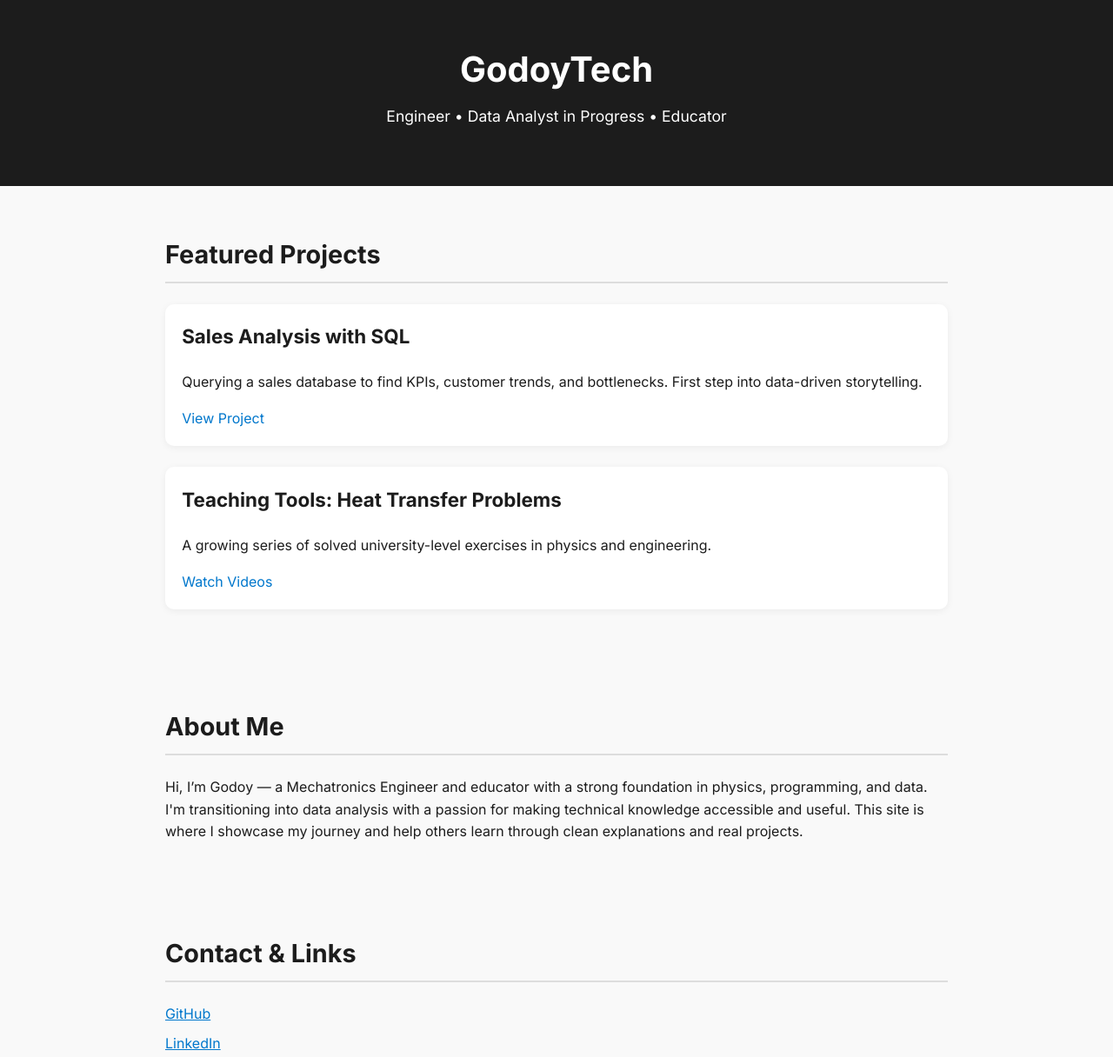
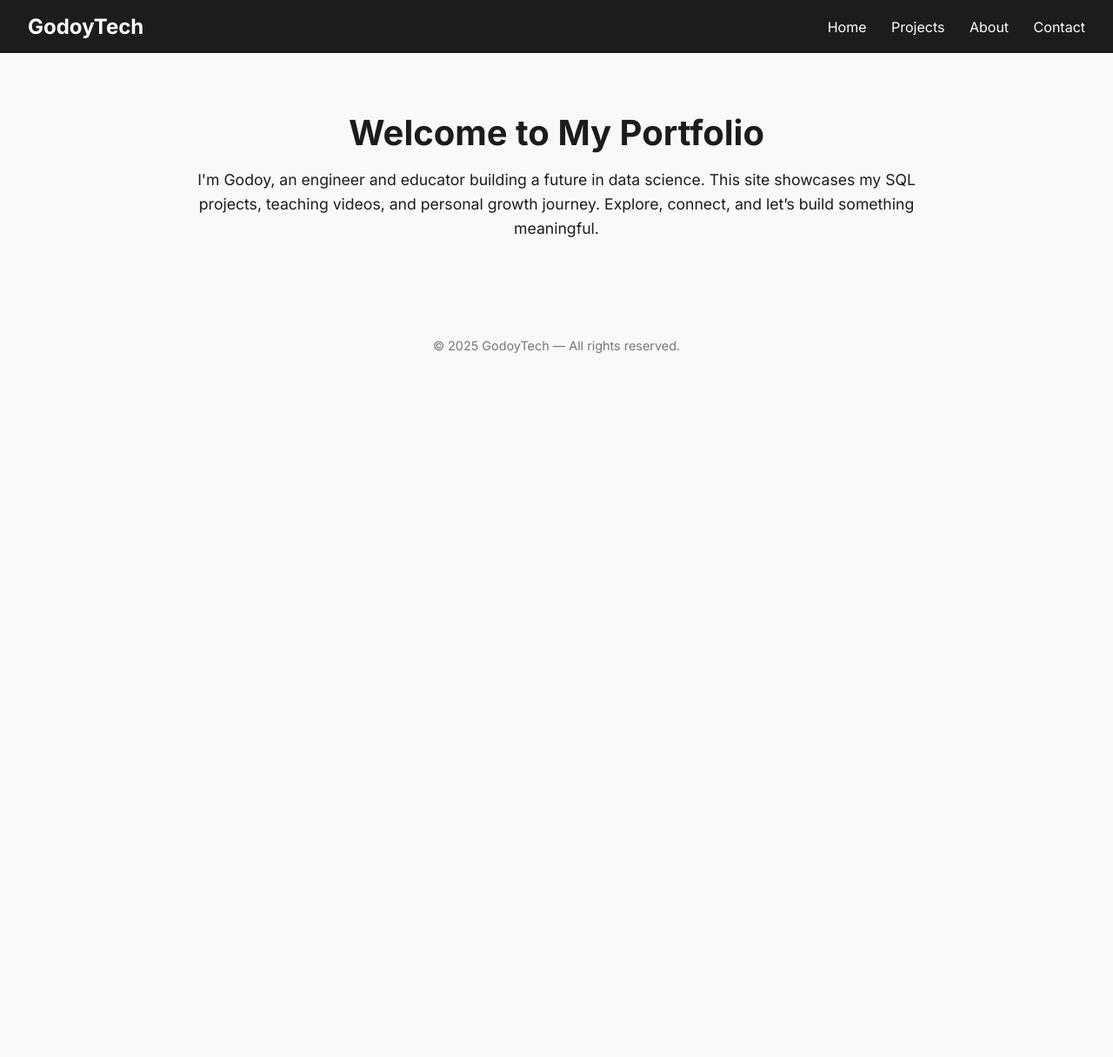
Before and after one commit to Arfenond/godotech, a plain HTML site: page index.html in a window 1280 px wide. Shown: the top 1216 px of the page at 87% size. After the commit the page ends 800 px from the top, so only its background shows below. Drawn offline with Linux system fonts and the light colour scheme.

Commit message:
Update index.html

```diff
--- a/index.html
+++ b/index.html
@@ -3,119 +3,106 @@
 <head>
   <meta charset="UTF-8" />
   <meta name="viewport" content="width=device-width, initial-scale=1.0"/>
-  <title>GodoyTech | Data & Education Portfolio</title>
+  <title>GodoyTech | Home</title>
   <link href="https://fonts.googleapis.com/css2?family=Inter:wght@400;700&display=swap" rel="stylesheet">
   <style>
+    * {
+      margin: 0;
+      padding: 0;
+      box-sizing: border-box;
+    }
+
     body {
-      margin: 0;
       font-family: 'Inter', sans-serif;
       background-color: #f9f9f9;
       color: #1c1c1c;
-      line-height: 1.6;
     }
 
     header {
       background-color: #1c1c1c;
       color: white;
-      padding: 3rem 1rem;
-      text-align: center;
+      padding: 1rem 2rem;
+      position: fixed;
+      width: 100%;
+      top: 0;
+      left: 0;
+      z-index: 1000;
+      display: flex;
+      justify-content: space-between;
+      align-items: center;
     }
 
     header h1 {
-      margin: 0;
-      font-size: 2.5rem;
+      font-size: 1.5rem;
     }
 
-    header p {
-      margin-top: 0.5rem;
-      font-size: 1.1rem;
+    nav a {
+      margin-left: 1.5rem;
+      color: white;
+      text-decoration: none;
+      font-weight: 500;
     }
 
-    .section {
-      padding: 2rem 1rem;
-      max-width: 900px;
-      margin: auto;
+    nav a:hover {
+      text-decoration: underline;
     }
 
-    .section h2 {
-      border-bottom: 2px solid #ddd;
-      padding-bottom: 0.5rem;
-      margin-bottom: 1.5rem;
-      font-size: 1.8rem;
+    .hero {
+      padding: 8rem 2rem 2rem;
+      text-align: center;
+      max-width: 900px;
+      margin: 0 auto;
     }
 
-    .project {
-      background: white;
-      padding: 1.2rem;
-      border-radius: 10px;
-      margin-bottom: 1.5rem;
-      box-shadow: 0 2px 8px rgba(0, 0, 0, 0.06);
+    .hero h2 {
+      font-size: 2.5rem;
+      margin-bottom: 1rem;
     }
 
-    .project h3 {
-      margin-top: 0;
-      font-size: 1.4rem;
-    }
-
-    .project a {
-      color: #0077cc;
-      text-decoration: none;
-    }
-
-    .about, .contact {
-      font-size: 1rem;
-    }
-
-    .contact a {
-      display: block;
-      margin-bottom: 0.5rem;
-      color: #0077cc;
+    .hero p {
+      font-size: 1.1rem;
+      line-height: 1.6;
     }
 
     footer {
+      margin-top: 3rem;
       text-align: center;
-      padding: 2rem 1rem;
+      padding: 2rem;
       font-size: 0.9rem;
       color: #777;
+    }
+
+    @media (max-width: 600px) {
+      nav a {
+        margin-left: 1rem;
+      }
+
+      .hero h2 {
+        font-size: 2rem;
+      }
     }
   </style>
 </head>
 <body>
+
   <header>
     <h1>GodoyTech</h1>
-    <p>Engineer • Data Analyst in Progress • Educator</p>
+    <nav>
+      <a href="index.html">Home</a>
+      <a href="projects.html">Projects</a>
+      <a href="about.html">About</a>
+      <a href="contact.html">Contact</a>
+    </nav>
   </header>
 
-  <section class="section">
-    <h2>Featured Projects</h2>
-
-    <div class="project">
-      <h3>Sales Analysis with SQL</h3>
-      <p>Querying a sales database to find KPIs, customer trends, and bottlenecks. First step into data-driven storytelling.</p>
-      <a href="#">View Project</a>
-    </div>
-
-    <div class="project">
-      <h3>Teaching Tools: Heat Transfer Problems</h3>
-      <p>A growing series of solved university-level exercises in physics and engineering.</p>
-      <a href="#">Watch Videos</a>
-    </div>
-  </section>
-
-  <section class="section about">
-    <h2>About Me</h2>
-    <p>Hi, I’m Godoy — a Mechatronics Engineer and educator with a strong foundation in physics, programming, and data. I'm transitioning into data analysis with a passion for making technical knowledge accessible and useful. This site is where I showcase my journey and help others learn through clean explanations and real projects.</p>
-  </section>
-
-  <section class="section contact">
-    <h2>Contact & Links</h2>
-    <a href="https://github.com/yourusername" target="_blank">GitHub</a>
-    <a href="https://linkedin.com/in/yourusername" target="_blank">LinkedIn</a>
-    <a href="mailto:your@email.com">Email Me</a>
+  <section class="hero">
+    <h2>Welcome to My Portfolio</h2>
+    <p>I'm Godoy, an engineer and educator building a future in data science. This site showcases my SQL projects, teaching videos, and personal growth journey. Explore, connect, and let’s build something meaningful.</p>
   </section>
 
   <footer>
-    Built by Godoy | Powered by GitHub Pages
+    &copy; 2025 GodoyTech — All rights reserved.
   </footer>
+
 </body>
 </html>
```
